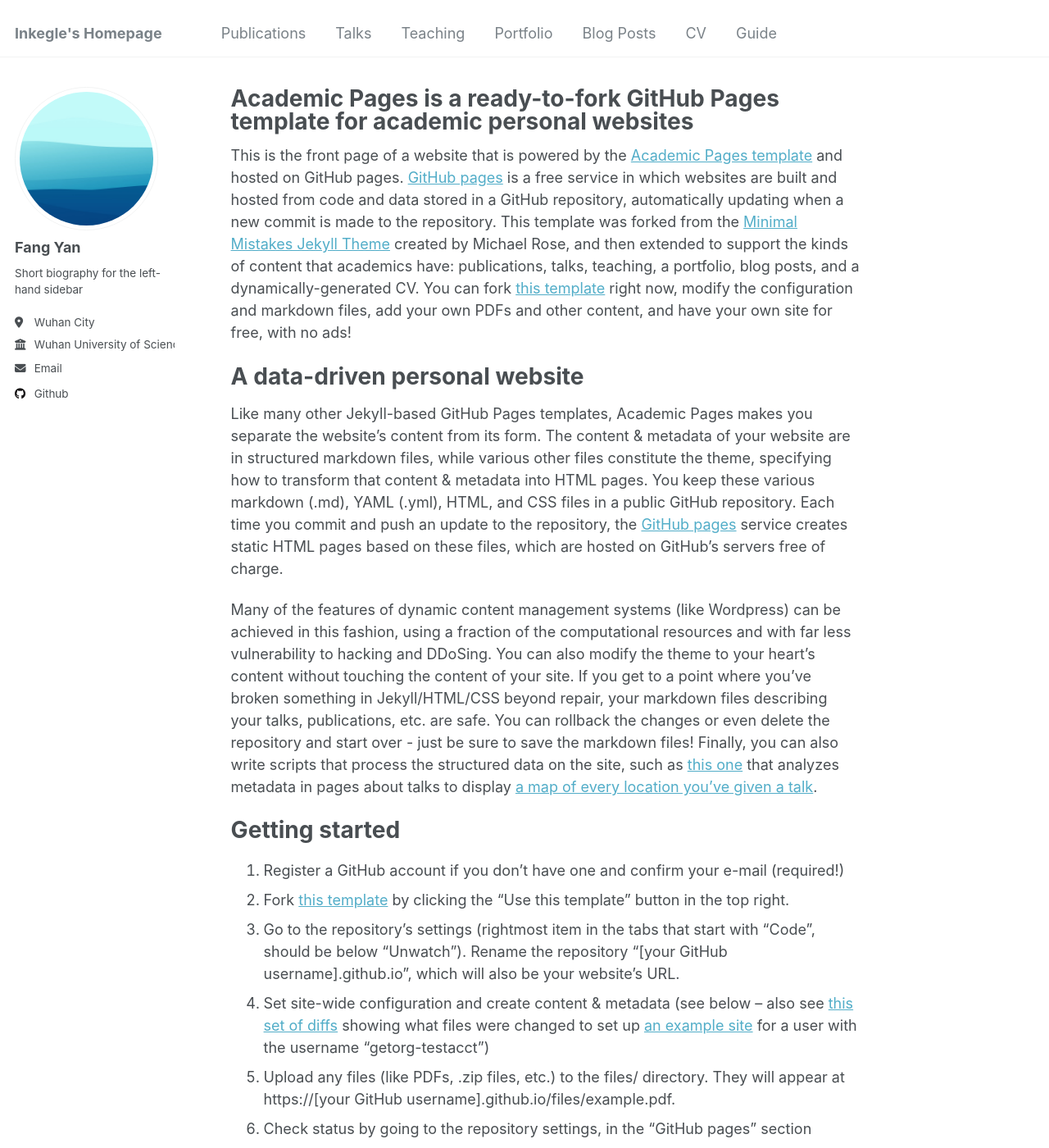
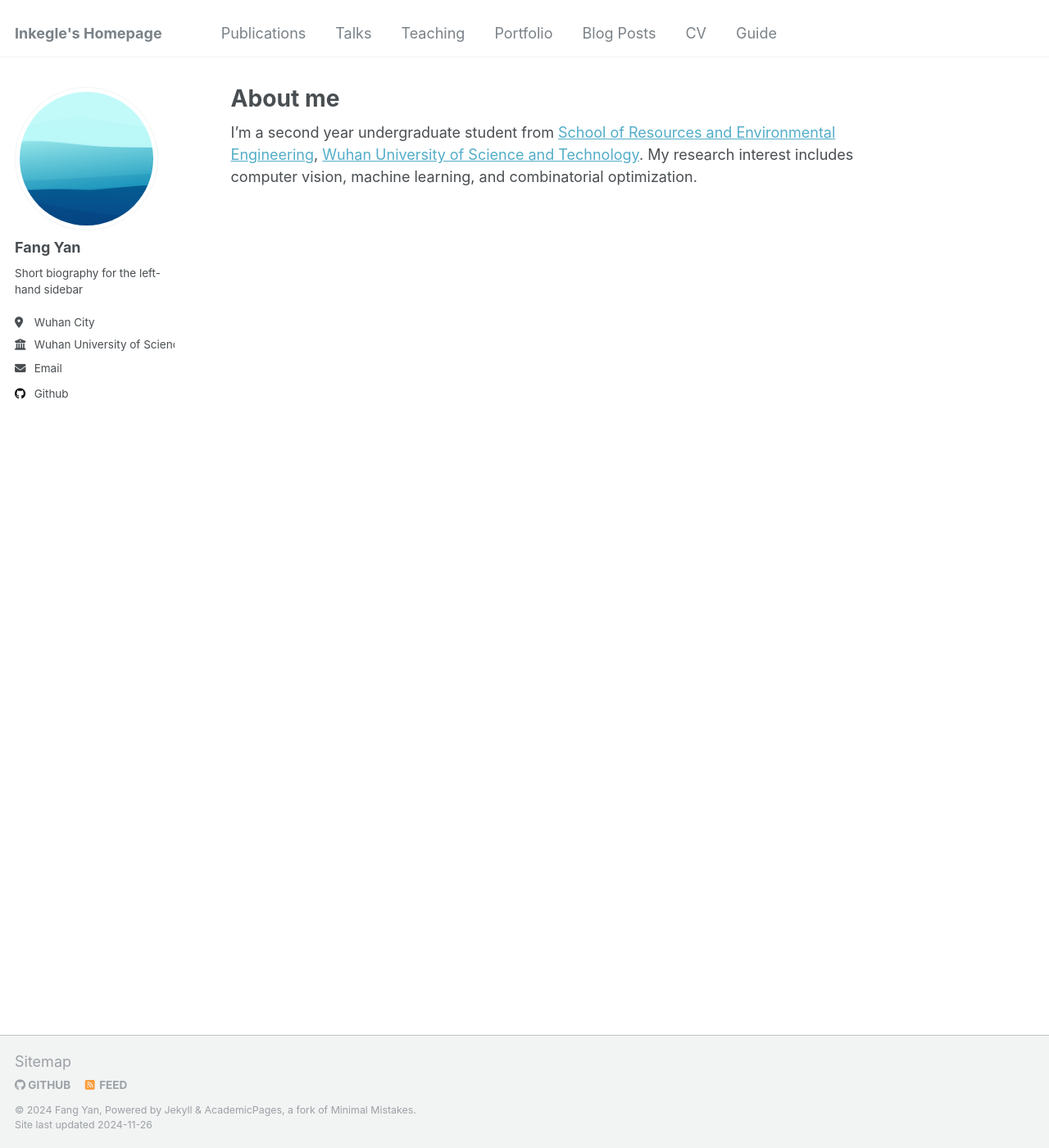
Before and after one commit to inkegle/inkegle.github.io, a Jekyll site: the page built from _pages/about.md, in a window 1280 px wide and 1400 px high. Shown: the whole window at 82% size. Built offline with Jekyll 4.4.1, drawn with Linux system fonts in a browser that asks for light colours; some of the changed text lies outside the part shown.

Commit message:
change aboutme

```diff
--- a/_pages/about.md
+++ b/_pages/about.md
@@ -1,15 +1,15 @@
 ---
 permalink: /
-title: "Academic Pages is a ready-to-fork GitHub Pages template for academic personal websites"
+title: "About me"
 author_profile: true
 redirect_from:
   - /about/
   - /about.html
 ---
 
-This is the front page of a website that is powered by the [Academic Pages template](https://github.com/academicpages/academicpages.github.io) and hosted on GitHub pages. [GitHub pages](https://pages.github.com) is a free service in which websites are built and hosted from code and data stored in a GitHub repository, automatically updating when a new commit is made to the repository. This template was forked from the [Minimal Mistakes Jekyll Theme](https://mmistakes.github.io/minimal-mistakes/) created by Michael Rose, and then extended to support the kinds of content that academics have: publications, talks, teaching, a portfolio, blog posts, and a dynamically-generated CV. You can fork [this template](https://github.com/academicpages/academicpages.github.io) right now, modify the configuration and markdown files, add your own PDFs and other content, and have your own site for free, with no ads!
+I'm a second year undergraduate student from [School of Resources and Environmental Engineering](https://cree.wust.edu.cn/index.htm), [Wuhan University of Science and Technology](https://www.wust.edu.cn/). My research interest includes computer vision, machine learning, and combinatorial optimization.
 
-A data-driven personal website
+<!-- A data-driven personal website
 ======
 Like many other Jekyll-based GitHub Pages templates, Academic Pages makes you separate the website's content from its form. The content & metadata of your website are in structured markdown files, while various other files constitute the theme, specifying how to transform that content & metadata into HTML pages. You keep these various markdown (.md), YAML (.yml), HTML, and CSS files in a public GitHub repository. Each time you commit and push an update to the repository, the [GitHub pages](https://pages.github.com/) service creates static HTML pages based on these files, which are hosted on GitHub's servers free of charge.
 
@@ -46,4 +46,4 @@ Example: editing a markdown file for a talk
 
 For more info
 ------
-More info about configuring Academic Pages can be found in [the guide](https://academicpages.github.io/markdown/), the [growing wiki](https://github.com/academicpages/academicpages.github.io/wiki), and you can always [ask a question on GitHub](https://github.com/academicpages/academicpages.github.io/discussions). The [guides for the Minimal Mistakes theme](https://mmistakes.github.io/minimal-mistakes/docs/configuration/) (which this theme was forked from) might also be helpful.
+More info about configuring Academic Pages can be found in [the guide](https://academicpages.github.io/markdown/), the [growing wiki](https://github.com/academicpages/academicpages.github.io/wiki), and you can always [ask a question on GitHub](https://github.com/academicpages/academicpages.github.io/discussions). The [guides for the Minimal Mistakes theme](https://mmistakes.github.io/minimal-mistakes/docs/configuration/) (which this theme was forked from) might also be helpful. -->
```
